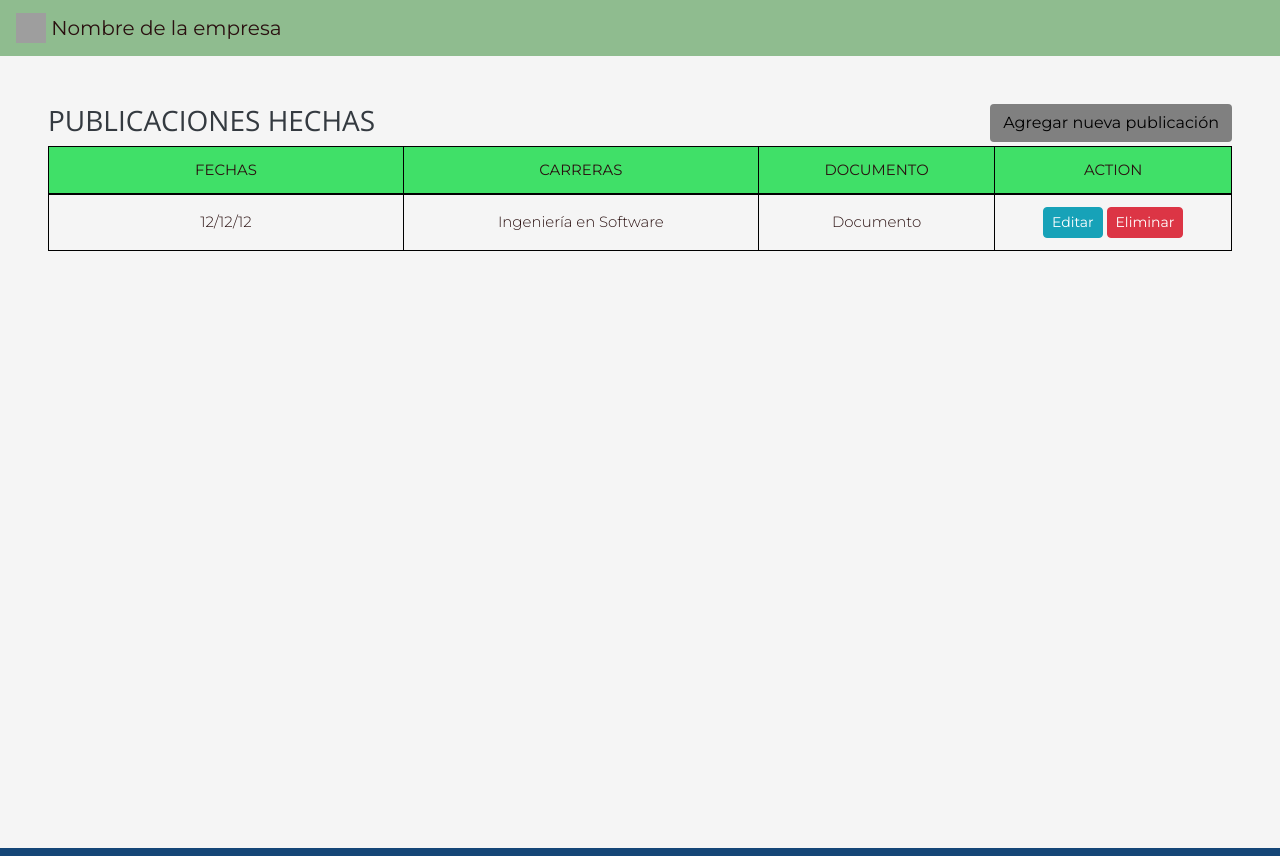
After one commit to JazminPool/enlace_upqroo, a PHP site: page /inicioEmp.php in a window 1280 px wide. The commit adds this page. Run offline with PHP 8.4, Linux system fonts and the light colour scheme; some web fonts are replaced; grey boxes are pictures that could not be loaded.

Commit message:
Empresas empezado, cambios en seccion Lorena

```diff
--- a/conexion_datos.php
+++ b/conexion_datos.php
@@ -83,7 +83,7 @@ public static function Switch($id_aliado,$id_nombre,$contac_empresa,$correo_empr
       <div class='row justify-content-md-center'>
         <div class='col-lg-8'>
           <div class='modal-body'>
-            <div class='card vertical_centro' style='width: 18rem;'>
+            <div class='vertical_centro' style='width: 18rem;'>
               <img class='card-img-top' src='img/lorena.png' alt='Logotipo de empresa'> <!--Aquí debe ir el logo-->
               <div class='card-body fuente_monse fuente_especial'>
                 <p class='card-text'>
@@ -92,8 +92,8 @@ public static function Switch($id_aliado,$id_nombre,$contac_empresa,$correo_empr
                 <p class='card-text'>
                   Contacto: '".$correo_empresa."'
                 </p>
-              </div>
-            </div>
+              </div><!--Fin de card-body-->
+            </div><!--Finaliza el vertical_centro-->
           </div><!--Finaliza modal-loby-->
         </div><!--Finaliza col-md-6-->
       </div> <!--Finaliza row-->
--- a/css/botones.css
+++ b/css/botones.css
@@ -7,6 +7,16 @@
 .align-derecha{
     float: right;
 }
+
+/*Botones de EMPRESAS*/
+    /*Boton agregar nueva publicacion*/
+        .btn_add_public{
+            float: right;
+            background-color: grey;
+        }
+        .btn_add_public:hover{
+            background-color: dimgrey;
+        }
 
 /*Boton enviar de CORREOS MASIVOS*/
     .btn-enviar{
--- /dev/null
+++ b/css/empresas.css
@@ -0,0 +1,27 @@
+/*Propiedades del body*/
+    .body_index_empresas{
+        background-color: beige;
+    }
+/*Propiedades del inicio de empresas*/
+    .body_inicio_empresas{
+        background-color: whitesmoke;
+    }
+    .navbar_color{
+        background-color: darkseagreen;
+    }
+
+/*Propiedades del login*/
+    .bordes_contenedor{
+        border-style: solid;
+        border-width: 2px; /*Grosor del borde*/
+        border-color: black;
+    }
+    /*Pone centro vertical el contenedor*/
+    .cont_vertical_center{
+        display: grid;
+        height: 600px;
+        align-content: center;
+    }
+    .contenedor_card_login{
+        background-color: white;
+    }
--- a/css/tablas.css
+++ b/css/tablas.css
@@ -13,6 +13,12 @@
         .table-fechas-color-head{
             background-color: coral;
         }
+
+    /*TABLA DE EMPRESAS*/
+        .table-public-color-head{
+            background-color: rgb(64, 224, 104);
+        }
+
     /*PROPIEDADES GENERALES*/
         /*Centrar las columnas*/
         .col-centrada{
--- /dev/null
+++ b/inicioEmp.php
@@ -0,0 +1,63 @@
+<!DOCTYPE html>
+<html>
+<head>
+    <meta charset="utf-8" />
+    <meta http-equiv="X-UA-Compatible" content="IE=edge">
+    <meta name="viewport" content="width=device-width, initial-scale=1">
+
+    <title>Empresas</title>
+    <?php include('links.php');?>
+
+</head>
+    <nav class="navbar navbar-light navbar_color">
+        <a class="navbar-brand">
+            <img src="/docs/4.0/assets/brand/bootstrap-solid.svg" width="30" height="30" class="d-inline-block align-top" alt="">
+            <span>Nombre de la empresa</span> <!--Aqui irá el nombre de la empresa-->
+        </a>
+    </nav>
+<body class="body_inicio_empresas">
+    <section class="resume-section p-5">
+        <div class="row">
+          <div class="col">
+            <h3>Publicaciones hechas</h3>
+          </div><!--FIN col-->
+          <div class="col">
+            <button type='button' data-toggle='modal' data-target='#agrega_publicacion'class='btn btn_add_public waves-light'>
+              Agregar nueva publicación
+            </button>
+          </div>
+        </div><!--FIN row-->
+        <table class="tabla table table-responsive-md table-bordered align-center font-weight-light">
+                <thead id="tablas" class="table-public-color-head"><!--inicio de cabecera que contiene columnas-->
+                  <tr class="cabecera_table">
+                    <td scope="col" class="col-md-3 align-middle">Fechas</td> <!--Columna-->
+                    <td scope="col" class="col-md-3 align-middle">Carreras</td> <!--Columna-->
+                    <td scope="col" class="col-md-2 align-middle">Documento</td> <!--Columna-->
+                    <td scope="col" class="col-md-2 align-middle">Action</td> <!--Columna-->
+                  </tr>
+                </thead>
+                <tbody>
+                  <tr>
+                    <td class="align-middle">
+                      12/12/12
+                    </td> <!--Fila-->
+                    <td class="align-middle">
+                      Ingeniería en Software
+                    </td> <!--Fila-->
+                    <td class="align-middle">Documento</td> <!--Fila-->
+                    <td class="align-middle">
+                      <button type='button' data-toggle='modal' data-target='#edita_convocatoria' class='btn btn-info bordes-boton btn-sm my-0 waves-effect waves-light'>
+                        Editar
+                      </button>
+                      <button type='button' data-toggle='modal' data-target='#delete_convocatoria' class='btn btn-danger bordes-boton btn-sm my-0 waves-effect waves-light'>
+                        Eliminar
+                      </button>
+                    </td> <!--Fila-->
+                    </td> <!--Fila-->
+                  </tr>
+                </tbody>
+              </table>
+              <!-- FINALIZA TABLA -->
+    </section>
+</body>
+</html>
--- /dev/null
+++ b/js/hora.js
@@ -0,0 +1,23 @@
+function mueveReloj(){
+    momentoActual = new Date();
+    hora = momentoActual.getHours();
+    minuto = momentoActual.getMinutes();
+    segundo = momentoActual.getSeconds();
+
+    str_segundo = new String (segundo);
+    if (str_segundo.length == 1)
+       segundo = "0" + segundo;
+
+    str_minuto = new String (minuto);
+    if (str_minuto.length == 1)
+       minuto = "0" + minuto;
+
+    str_hora = new String (hora);
+    if (str_hora.length == 1)
+       hora = "0" + hora;
+
+    horaImprimible = hora + " : " + minuto + " : " + segundo;
+
+    document.form_reloj.reloj.value = horaImprimible;
+    setTimeout("mueveReloj()",1000) ;
+}
--- a/links.php
+++ b/links.php
@@ -12,8 +12,19 @@
 <link href="source/devicons/css/devicons.min.css" rel="stylesheet">
 <link href="source/simple-line-icons/css/simple-line-icons.css" rel="stylesheet">
 
+<!-- Bootstrap JavaScript -->
+<script src="source/jquery/jquery.min.js"></script>
+<script src="source/bootstrap/js/bootstrap.bundle.min.js"></script>
+<!-- JavaScript -->
+<script src="source/jquery-easing/jquery.easing.min.js"></script>
+<!-- JavaScript de bootrap -->
+<script src="js/resume.min.js"></script>
+<!--JavaScript de la hora-->
+<script src="js/hora.js"></script>
+
 <!-- Estilos(css) -->
 <link href="css/style.min.css" rel="stylesheet">
 <link href="css/style_enlace.css" rel="stylesheet">
 <link href="css/botones.css" rel="stylesheet">
 <link href="css/tablas.css" rel="stylesheet">
+<link href="css/empresas.css" rel="stylesheet"> <!--css de empresas-->
--- a/nav.php
+++ b/nav.php
@@ -1,6 +1,6 @@
 <!--Nav-SideBar responsive-->
 <nav class="navbar navbar-expand-lg navbar-dark bg-primary fixed-top" id="sideNav">
-      <a class="navbar-brand js-scroll-trigger" href="#page-top">
+      <a class="navbar-brand js-scroll-trigger">
         <span class="d-block d-lg-none">Enlace</span>
         <span class="d-none d-lg-block">
           <img class="img-fluid img-profile rounded-circle mx-auto mb-2" src="img/lorena.png">
@@ -36,5 +36,5 @@
             <a class="nav-link link-font" href="#historial">Cerrar sesión</a>
           </li>
         </ul>
-      </div>
+      </div><!--Fin del collapse navbar-->
     </nav>
```
Also changed, not shown: aliados.php (+13 -22 lines), convocatorias.php (+5 -13 lines), correos.php (+0 -7 lines), index.php (+0 -10 lines), indexEmp.php (added, +34 -0 lines), peticiones.php (+0 -9 lines).
